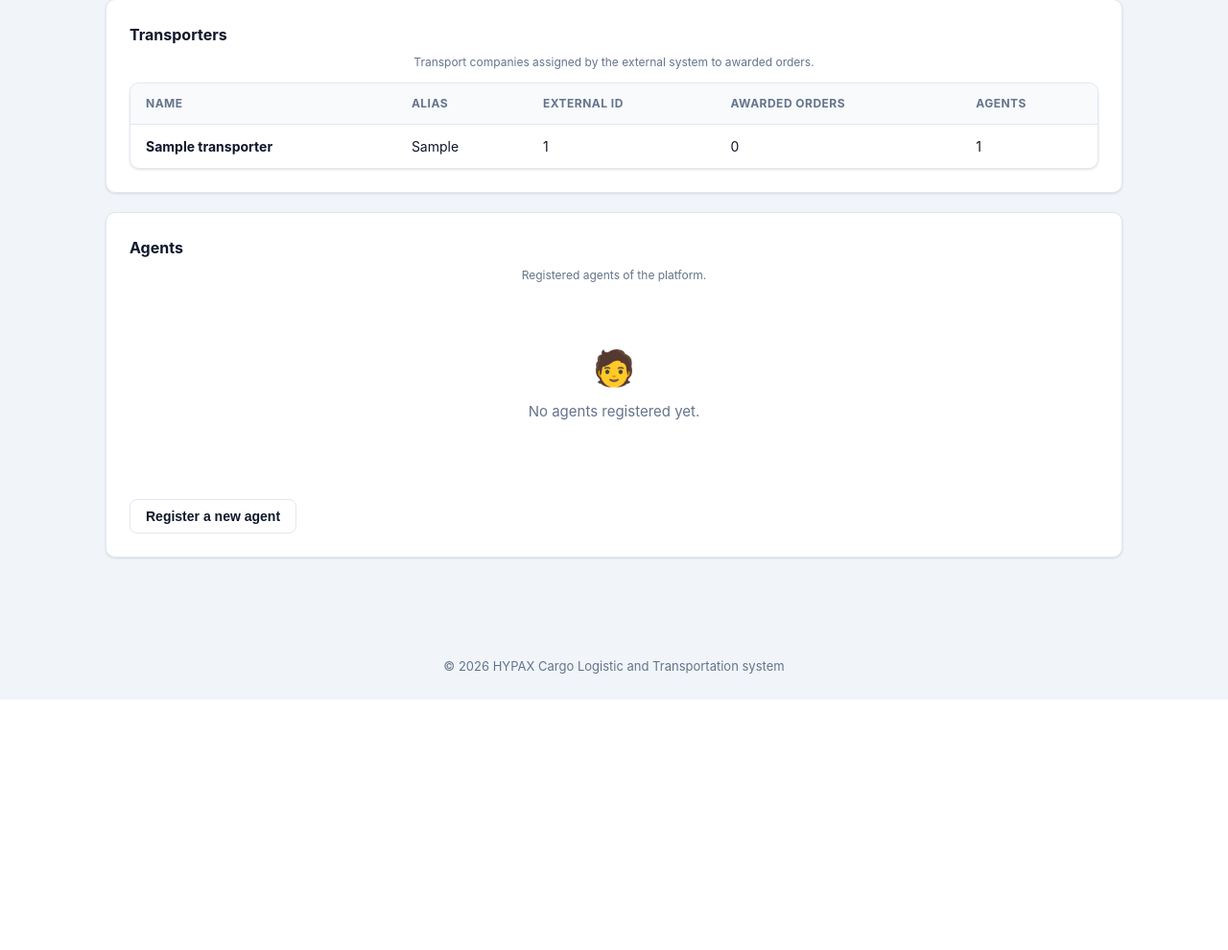
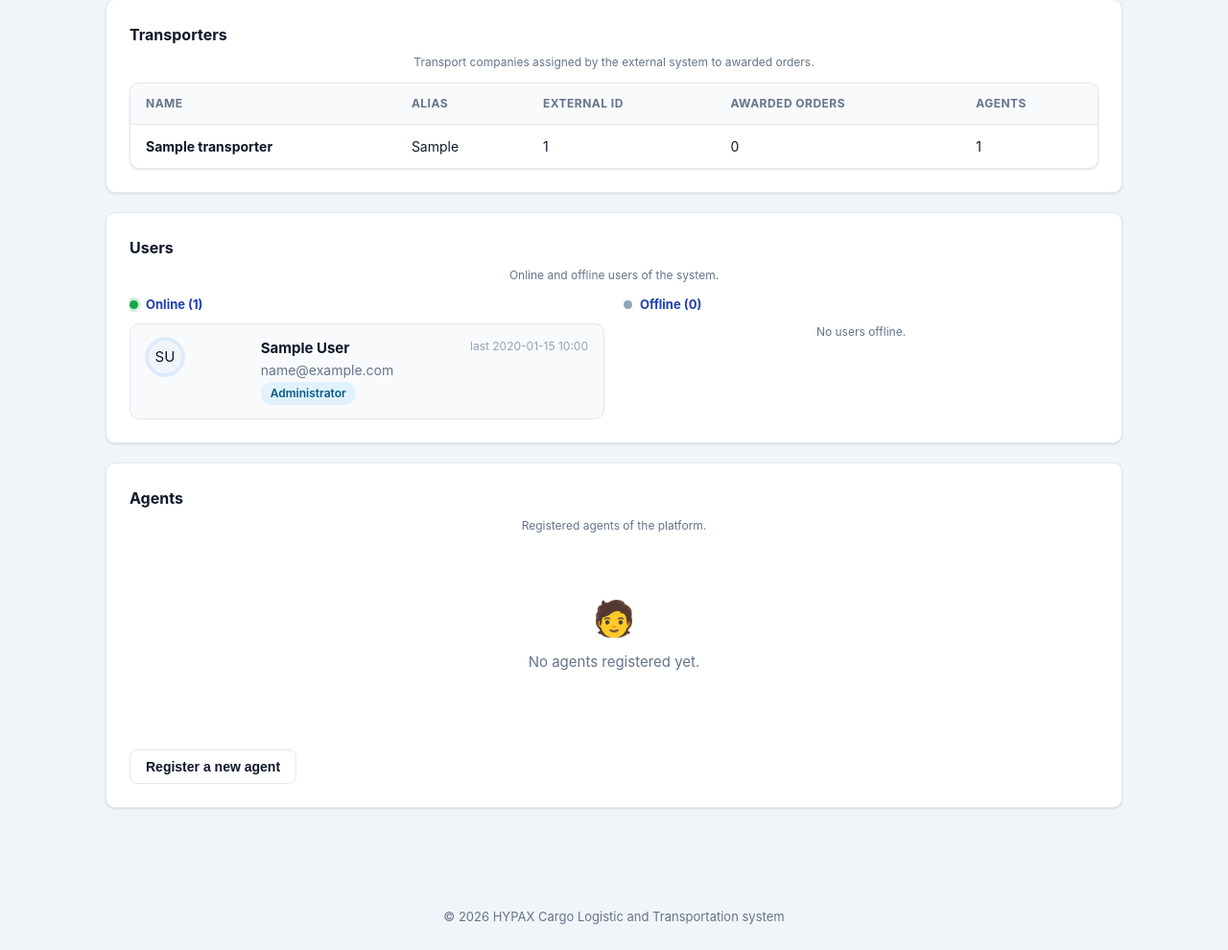
Before and after one commit to namatigi/logistic_platform, a Django app: page /accounts/admin/ in a window 1280 px wide. Shown: the part 230-1220 px from the top of the page at 96% size. Before the commit the page ends 959 px from the top, so only its background shows below. Run offline with Django 5.2, Linux system fonts and the light colour scheme; a user stored in the database is signed in; tables that the repository leaves empty hold one stand-in row (values such as "Sample post"); grey boxes marked "Sample" are stand-in pictures; data that the repository does not hold is empty; parts of the project's set-up code (start-up, migrations or seed data) failed here and were passed over.

Commit message:
Show online and offline users on admin dashboard

```diff
--- a/static/css/hypax.css
+++ b/static/css/hypax.css
@@ -1343,6 +1343,47 @@ html[data-theme='dark'] .users-summary {
   background: #1e3a5f;
 }
 
+.users-presence {
+  display: grid;
+  grid-template-columns: 1fr 1fr;
+  gap: 20px;
+}
+
+.users-presence-col {
+  min-width: 0;
+  max-height: 340px;
+  overflow-y: auto;
+}
+
+.users-presence-heading {
+  display: flex;
+  align-items: center;
+  gap: 8px;
+  font-size: 13px;
+  font-weight: 700;
+  margin: 0 0 10px;
+  color: var(--brand-dark);
+}
+
+.user-status-dot {
+  width: 9px;
+  height: 9px;
+  border-radius: 50%;
+  flex: none;
+  background: #94a3b8;
+}
+
+.user-status-dot.is-online {
+  background: #16a34a;
+  box-shadow: 0 0 0 3px rgba(22, 163, 74, 0.2);
+}
+
+@media (max-width: 800px) {
+  .users-presence {
+    grid-template-columns: 1fr;
+  }
+}
+
 .pref-group {
   display: grid;
   grid-template-columns: 180px 1fr;
--- a/templates/users/admin_dashboard.html
+++ b/templates/users/admin_dashboard.html
@@ -60,6 +60,57 @@
             </tr>
           </tbody>
         </table>
+      </div>
+    </div>
+
+    <div class="card" v-cloak>
+      <h2 class="card-title">Users</h2>
+      <p class="profile-hint" style="margin:-8px 0 12px;">Online and offline users of the system.</p>
+
+      <div class="users-presence">
+        <div class="users-presence-col">
+          <h3 class="users-presence-heading">
+            <span class="user-status-dot is-online"></span> Online ({{ onlineUsers.length }})
+          </h3>
+          <div v-if="!onlineUsers.length" class="profile-hint">No users online right now.</div>
+          <div class="address-item" v-for="u in onlineUsers" v-bind:key="u.id">
+            <div class="profile-avatar" style="width:40px; height:40px; flex:none;">
+              <span>{{ userInitials(u) }}</span>
+            </div>
+            <div class="address-body">
+              <strong>{{ u.full_name }}</strong>
+              <div style="color:#64748b; font-size:14px;">{{ u.email }}</div>
+              <div style="margin-top:2px;">
+                <span class="badge badge-info" style="font-size:12px;">{{ u.role_label }}</span>
+              </div>
+            </div>
+            <div v-if="u.last_login" style="color:#94a3b8; font-size:12px; white-space:nowrap;">
+              last {{ fmtDate(u.last_login) }}
+            </div>
+          </div>
+        </div>
+
+        <div class="users-presence-col">
+          <h3 class="users-presence-heading">
+            <span class="user-status-dot"></span> Offline ({{ offlineUsers.length }})
+          </h3>
+          <div v-if="!offlineUsers.length" class="profile-hint">No users offline.</div>
+          <div class="address-item" v-for="u in offlineUsers" v-bind:key="u.id">
+            <div class="profile-avatar" style="width:40px; height:40px; flex:none;">
+              <span>{{ userInitials(u) }}</span>
+            </div>
+            <div class="address-body">
+              <strong>{{ u.full_name }}</strong>
+              <div style="color:#64748b; font-size:14px;">{{ u.email }}</div>
+              <div style="margin-top:2px;">
+                <span class="badge badge-info" style="font-size:12px;">{{ u.role_label }}</span>
+              </div>
+            </div>
+            <div v-if="u.last_login" style="color:#94a3b8; font-size:12px; white-space:nowrap;">
+              last {{ fmtDate(u.last_login) }}
+            </div>
+          </div>
+        </div>
       </div>
     </div>
 
@@ -188,6 +239,8 @@
           agents: [],
           onlineCount: 0,
           totalUsers: 0,
+          onlineUsers: [],
+          offlineUsers: [],
           agentForm: blankAgent(),
           showForm: false,
           saving: false,
@@ -211,6 +264,8 @@
             self.agents = (res && res.agents) || [];
             self.onlineCount = (res && res.online_count) || 0;
             self.totalUsers = (res && res.total_users) || 0;
+            self.onlineUsers = (res && res.online_users) || [];
+            self.offlineUsers = (res && res.offline_users) || [];
           } catch (e) {
             self.error = e.message;
           }
@@ -228,6 +283,10 @@
         agentInitials: function (a) {
           return ((a.first_name || '').charAt(0) || '') + ((a.last_name || '').charAt(0) || 'A');
         },
+        userInitials: function (u) {
+          return ((u.first_name || '').charAt(0) || '') + ((u.last_name || '').charAt(0) || 'U');
+        },
+        fmtDate: function (v) { return window.HYPAX.fmtDate(v); },
         onPictureChange: function (e) {
           var file = e.target.files && e.target.files[0];
           if (!file) return;
--- a/tenders/views.py
+++ b/tenders/views.py
@@ -1861,31 +1861,36 @@ def admin_users(request):
     return render(request, 'tenders/admin_users.html', {'active_tab': 'users'})
 
 
+def _admin_user_dict(user, online_ids, request=None):
+    is_online = user.pk in online_ids
+    if not is_online and request is not None and user.pk == request.user.pk:
+        is_online = True
+    return {
+        'id': user.pk,
+        'email': user.email,
+        'first_name': user.first_name,
+        'last_name': user.last_name,
+        'full_name': user.get_full_name() or user.email,
+        'role': user.role,
+        'role_label': user.get_role_display(),
+        'phone': (user.profile.phone if hasattr(user, 'profile') else ''),
+        'avatar_initials': user.avatar_initials(),
+        'is_active': user.is_active,
+        'is_staff': user.is_staff,
+        'date_joined': user.date_joined.isoformat() if user.date_joined else None,
+        'last_login': user.last_login.isoformat() if user.last_login else None,
+        'is_online': is_online,
+    }
+
+
 @login_required
 @_admin_required
 def api_admin_users(request):
     online_ids = _online_user_ids()
-    users = []
-    for user in CustomUser.objects.select_related('profile').order_by('-last_login'):
-        is_online = user.pk in online_ids
-        if not is_online and user.pk == request.user.pk:
-            is_online = True
-        users.append({
-            'id': user.pk,
-            'email': user.email,
-            'first_name': user.first_name,
-            'last_name': user.last_name,
-            'full_name': user.get_full_name() or user.email,
-            'role': user.role,
-            'role_label': user.get_role_display(),
-            'phone': (user.profile.phone if hasattr(user, 'profile') else ''),
-            'avatar_initials': user.avatar_initials(),
-            'is_active': user.is_active,
-            'is_staff': user.is_staff,
-            'date_joined': user.date_joined.isoformat() if user.date_joined else None,
-            'last_login': user.last_login.isoformat() if user.last_login else None,
-            'is_online': is_online,
-        })
+    users = [
+        _admin_user_dict(user, online_ids, request=request)
+        for user in CustomUser.objects.select_related('profile').order_by('-last_login')
+    ]
     return JsonResponse({
         'ok': True,
         'online_count': len(online_ids),
--- a/users/views.py
+++ b/users/views.py
@@ -26,6 +26,7 @@ from tenders.models import ApiSetting, Invoice, Order, OrderLine, Tender, Town,
 from tenders.views import (
     SIM_ACCELERATION,
     SIM_SPEED_KMH,
+    _admin_user_dict,
     _agent_matches_order,
     _invoice_dict,
     _online_user_ids,
@@ -216,12 +217,20 @@ def api_admin_dashboard(request):
     transporters = Transporter.objects.order_by('company_name', 'alias')
     agents = CustomUser.objects.filter(role=CustomUser.Role.AGENT).select_related('profile').order_by('-date_joined')
     online_ids = _online_user_ids()
+    users = [
+        _admin_user_dict(user, online_ids, request=request)
+        for user in CustomUser.objects.select_related('profile').order_by('-last_login')
+    ]
+    online_users = [u for u in users if u['is_online']]
+    offline_users = [u for u in users if not u['is_online']]
     return JsonResponse({
         'ok': True,
         'transporters': [_transporter_dict(t) for t in transporters],
         'agents': [_agent_dict(a) for a in agents],
         'online_count': len(online_ids),
         'total_users': CustomUser.objects.count(),
+        'online_users': online_users,
+        'offline_users': offline_users,
     })
 
 
```
Also changed, not shown: users/tests.py (+13 -0 lines).
